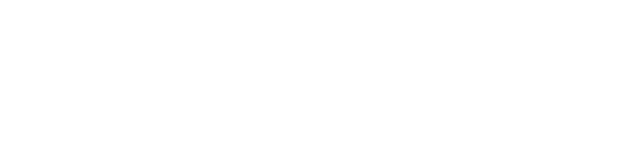
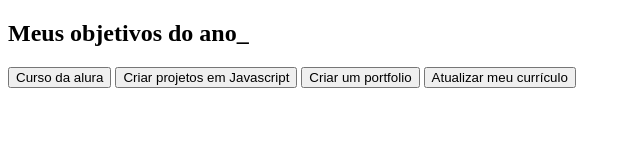
Before and after one commit to samulucich/1TRI---3B, a plain HTML site: page SAMUEL JS-PROJETO/index.html in a window 1280 px wide. Shown: the whole page, without its empty margins (0-640 px from the left). Drawn offline with Linux system fonts and the light colour scheme.

Commit message:
Add files via upload

```diff
--- a/SAMUEL JS-PROJETO/index.html
+++ b/SAMUEL JS-PROJETO/index.html
@@ -4,8 +4,17 @@
     <meta charset="UTF-8">
     <meta name="viewport" content="width=device-width, initial-scale=1.0">
     <title>Meus objetivos do ano</title>
+    <link rel="stylesheet" href="style.css">
 </head>
 <body>
-
+    <section class="conteudo-principal">
+        <h2 class="titulo-principal">Meus objetivos do ano_</h2>
+        <div class="botoes">
+            <button class="botao">Curso da alura</button>
+            <button class="botao">Criar projetos em Javascript</button>
+            <button class="botao">Criar um portfolio</button>
+            <button class="botao">Atualizar meu currículo</button>
+        </div>
+    </section>
 </body>
 </html>
--- a/SAMUEL JS-PROJETO/style.css
+++ b/SAMUEL JS-PROJETO/style.css
@@ -0,0 +1,9 @@
+:root{
+    --cor-de-fundo: #1E1E1E;
+    --verde: #6FFF57;
+    --branco: #FFFFFF;
+    --botao-ativo: #3A375E;
+    --botao-inativo: rgba(58, 55, 94, 0.5);
+    --texto-fundo: rgba(58, 55, 94, 0.3);
+
+}
```
